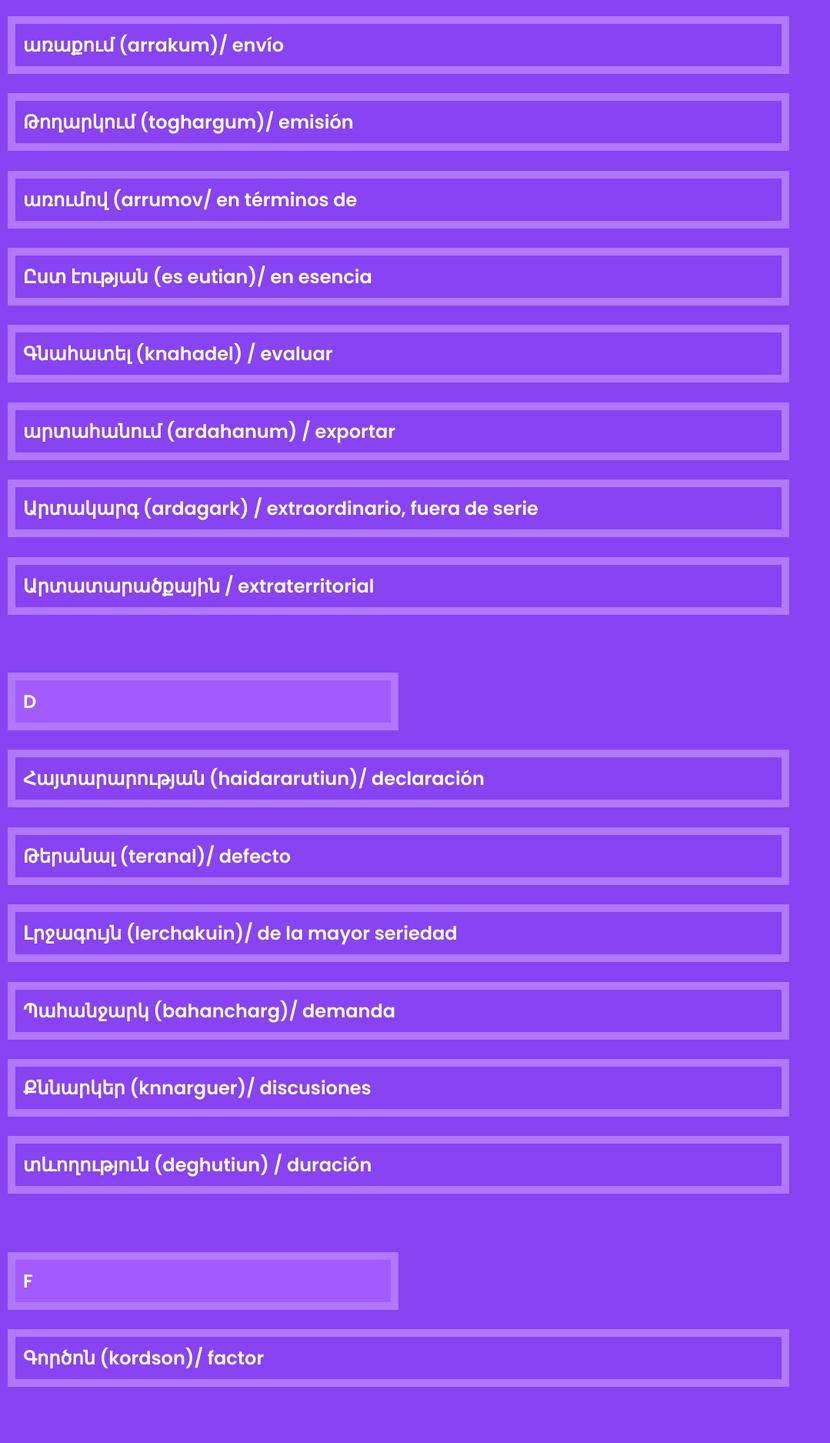
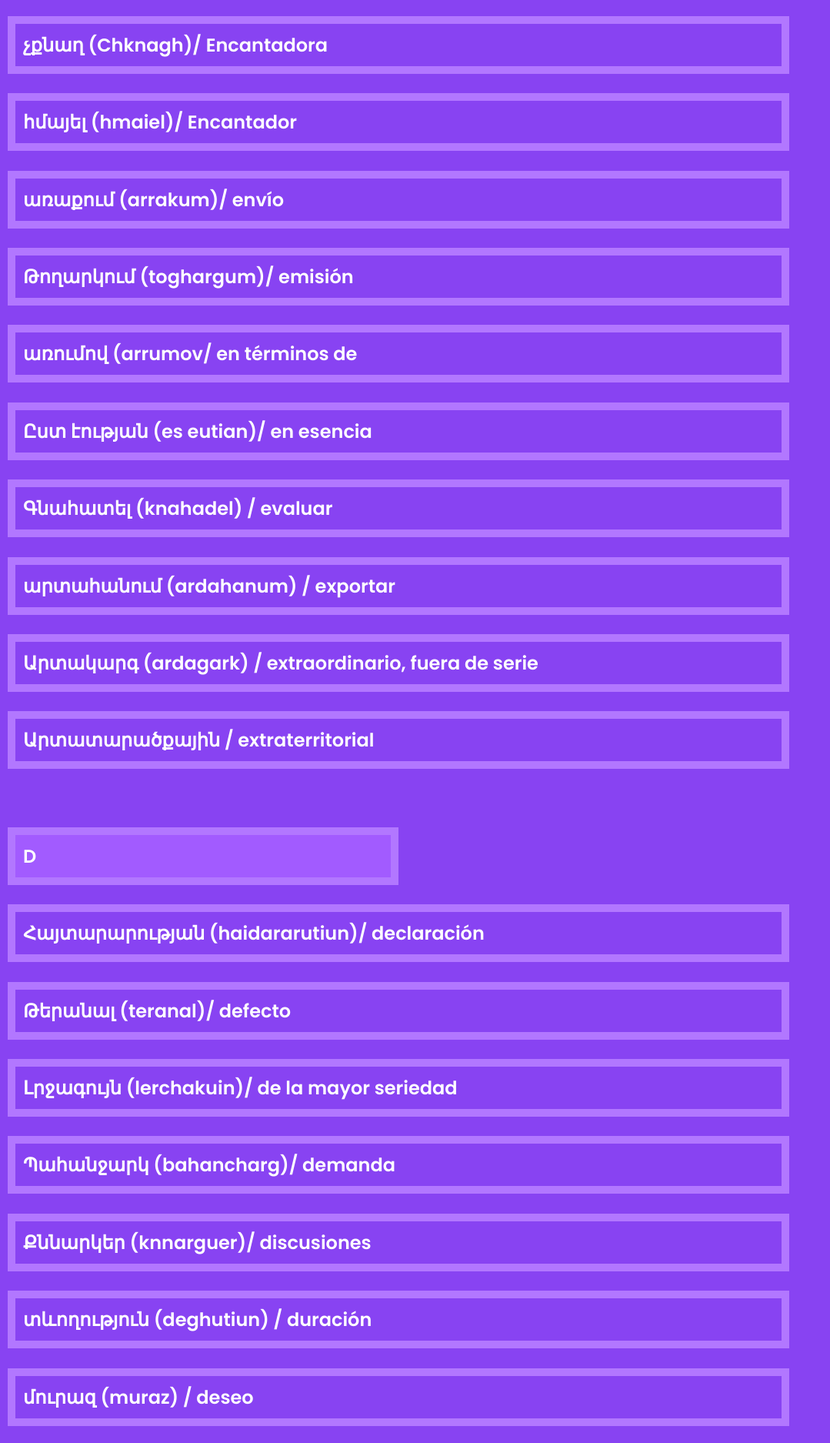
Before and after one commit to ax-gorgor/diccionarioArmenio, a plain HTML site: page index.html in a window 1280 px wide. Shown: the part 8140-10015 px from the top of the page at 77% size, without its empty margins (0-1079 px from the left). Drawn offline with Linux system fonts and the light colour scheme.

Commit message:
Add files via upload

```diff
--- a/index.html
+++ b/index.html
@@ -127,6 +127,8 @@
 
             <li class="articulo" id="letraE"> E</li>
             <li class="articulo">Ամենապատվավոր (amenabadvavor)/ El más honroso </li>
+            <li class="articulo">չքնաղ (Chknagh)/ Encantadora </li>
+            <li class="articulo">հմայել (hmaiel)/ Encantador  </li>
 
 
             <li class="articulo">առաքում (arrakum)/ envío </li>
@@ -149,12 +151,14 @@
             <li class="articulo">Պահանջարկ (bahancharg)/ demanda </li>
              <li class="articulo">Քննարկեր (knnarguer)/ discusiones </li>
              <li class="articulo">տևողություն (deghutiun) / duración </li>
+             <li class="articulo">մուրազ (muraz) / deseo </li>
 
 
            <br>
 
            <li class="articulo" id="letraF"> F</li>
            <li class="articulo">Գործոն (kordson)/ factor</li>
+           <li class="articulo">Հմայված (hmaivads)/ facinado</li>
 
 
 
@@ -245,6 +249,7 @@
 
             <li class="articulo" id="letraU"> T</li>
             <li class="articulo">քնքուշ(knkush) / tierno, delicado, suave</li>
+            <li class="articulo">հանդուրժողականություն <br>(hanturyoghaganutiún) / tolerancia</li>
 
             <br>
 
```
